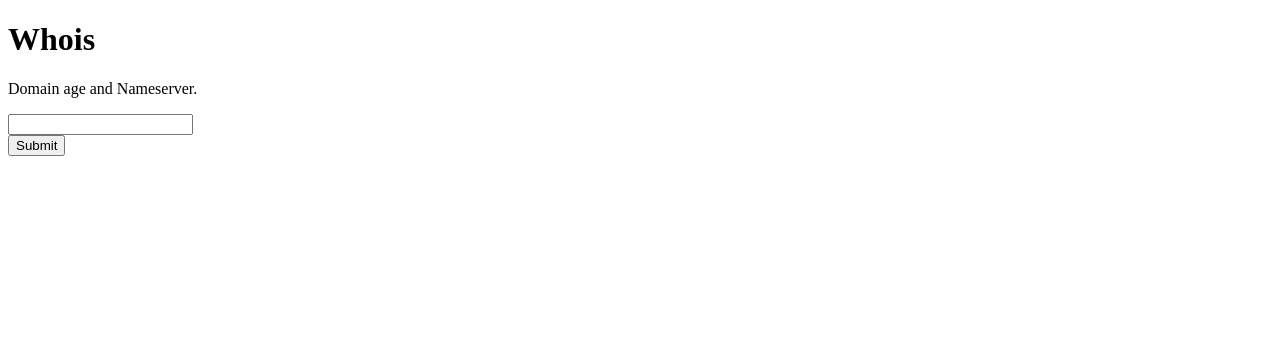
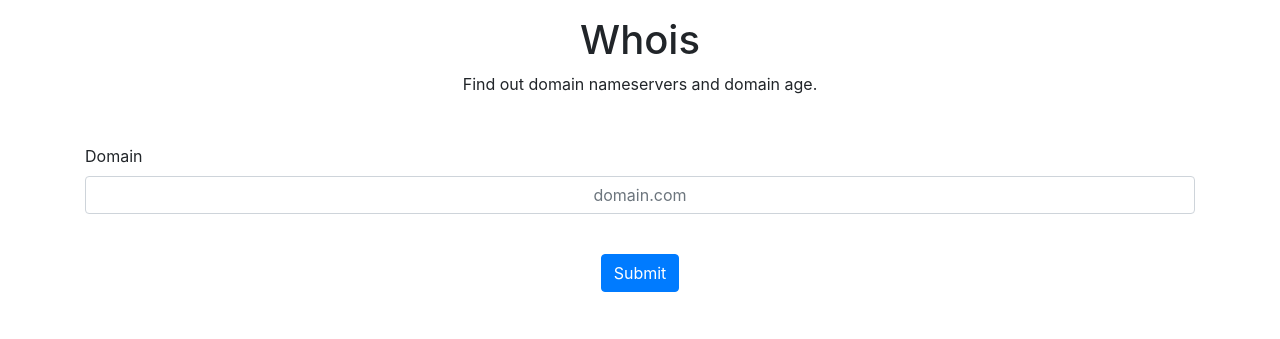
Before and after one commit to Bitfertig/whois, a PHP site: page / in a window 1280 px wide. Shown: the top 339 px of the page. Run offline with PHP 8.4, Linux system fonts and the light colour scheme.

Commit message:
added styling

```diff
--- a/index.php
+++ b/index.php
@@ -4,22 +4,37 @@
     <meta charset="UTF-8">
     <meta name="viewport" content="width=device-width, initial-scale=1.0">
     <title>Whois</title>
+    <link rel="stylesheet" href="https://stackpath.bootstrapcdn.com/bootstrap/4.5.0/css/bootstrap.min.css" integrity="sha384-9aIt2nRpC12Uk9gS9baDl411NQApFmC26EwAOH8WgZl5MYYxFfc+NcPb1dKGj7Sk" crossorigin="anonymous">
 </head>
 <body>
+    <div class="container">
 
-    <h1>Whois</h1>
-    <p>Domain age and Nameserver.</p>
+        <header class="mt-3">
+            <h1 class="text-center">Whois</h1>
+            <p class="text-center">Find out domain nameservers and domain age.</p>
+        </header>
 
+
+        <main class="mt-5">
 
             <form action="" method="post" onsubmit="this.querySelector('#action').value = 'ok';">
                 <input type="hidden" name="action" id="action" value="">
-        <input type="text" name="query" value="<?= htmlspecialchars($_POST['query'] ?? '') ?>"><br>
-        <input type="submit">
-    </form>
+                <div class="form-row">
+                    <div class="form-group col-12">
+                        <label for="query">Domain</label>
+                        <input type="text" name="query" id="query" class="form-control text-center" value="<?= htmlspecialchars($_POST['query'] ?? '') ?>" placeholder="domain.com" required>
+                    </div>
+                </div>
+                <br>
+                <div class="text-center">
+                    <input type="submit" class="btn btn-primary">
+                </div>
+            </form><br><br>
 
             <?php if ( !empty($_POST['action']) && $_POST['action'] == 'ok' && !empty($_POST['query']) ) { ?>
 
                 <?php
+                sleep(1); // Throttling calls a little ...
                 $query = $_POST['query']; // 'devone.com';
                 include './phpWhois.org/src/whois.main.php';
                 $whois = new Whois();
@@ -27,23 +42,26 @@
                 #echo '<pre>'; print_r($result); echo '</pre>';
                 ?>
 
-    <div>
-        <table>
+                <div id="results">
+                    <table class="table table-striped border w-100">
                         <tr>
                             <th>Domain</th>
+                            <th>Nameserver</th>
                             <th>Created</th>
-                <th>NServer</th>
                         </tr>
                         <tr>
                             <td><?= $result['regrinfo']['domain']['name'] ?? '' ?></td>
+                            <td><?= implode('<br>', $result['regrinfo']['domain']['nserver'] ?? []) ?></td>
                             <td><?= $result['regrinfo']['domain']['created'] ?? '' ?></td>
-                <td><?= implode('<br>', $result['regrinfo']['domain']['nserver'] ?? []) ?></td>
                         </tr>
                     </table>
                 </div>
 
             <?php } ?>
 
+        </main>
+
+    </div>
 
 </body>
 </html>
```
Lines whose indentation alone changed are shown as unchanged.
